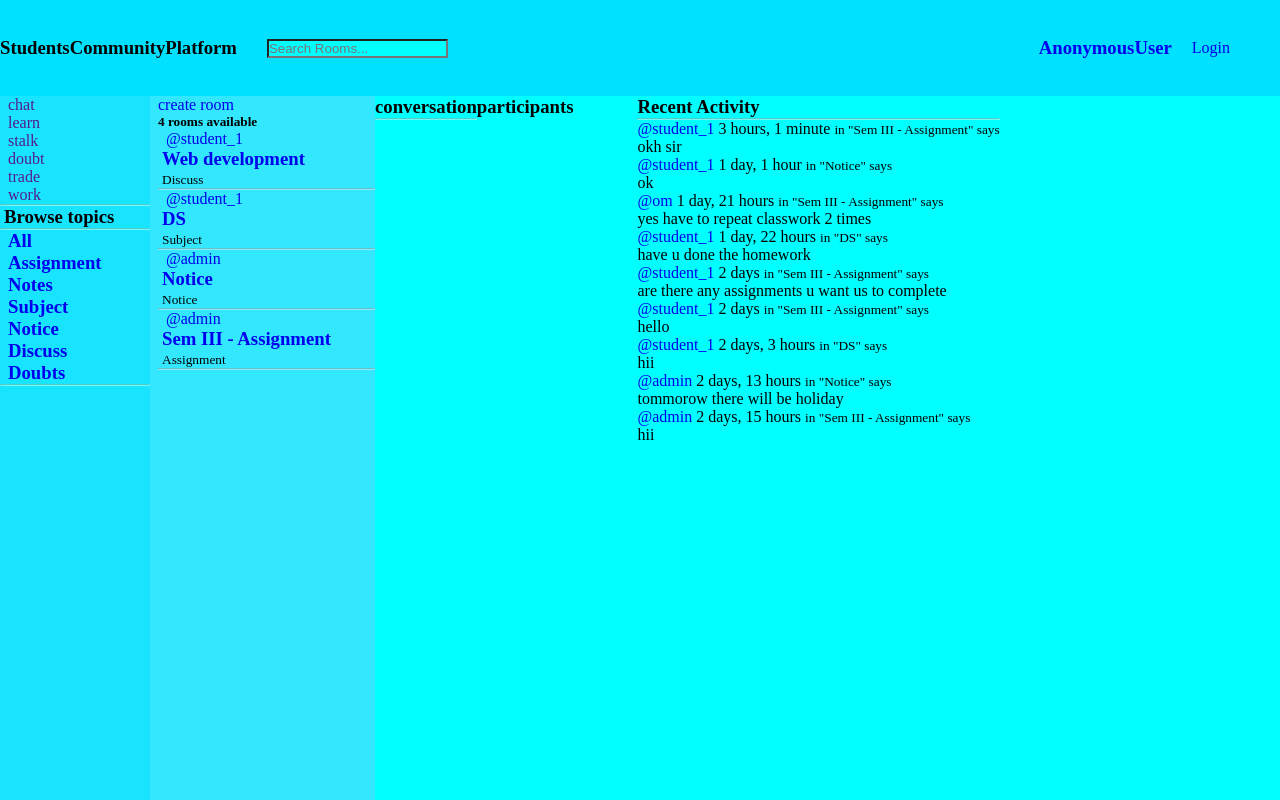
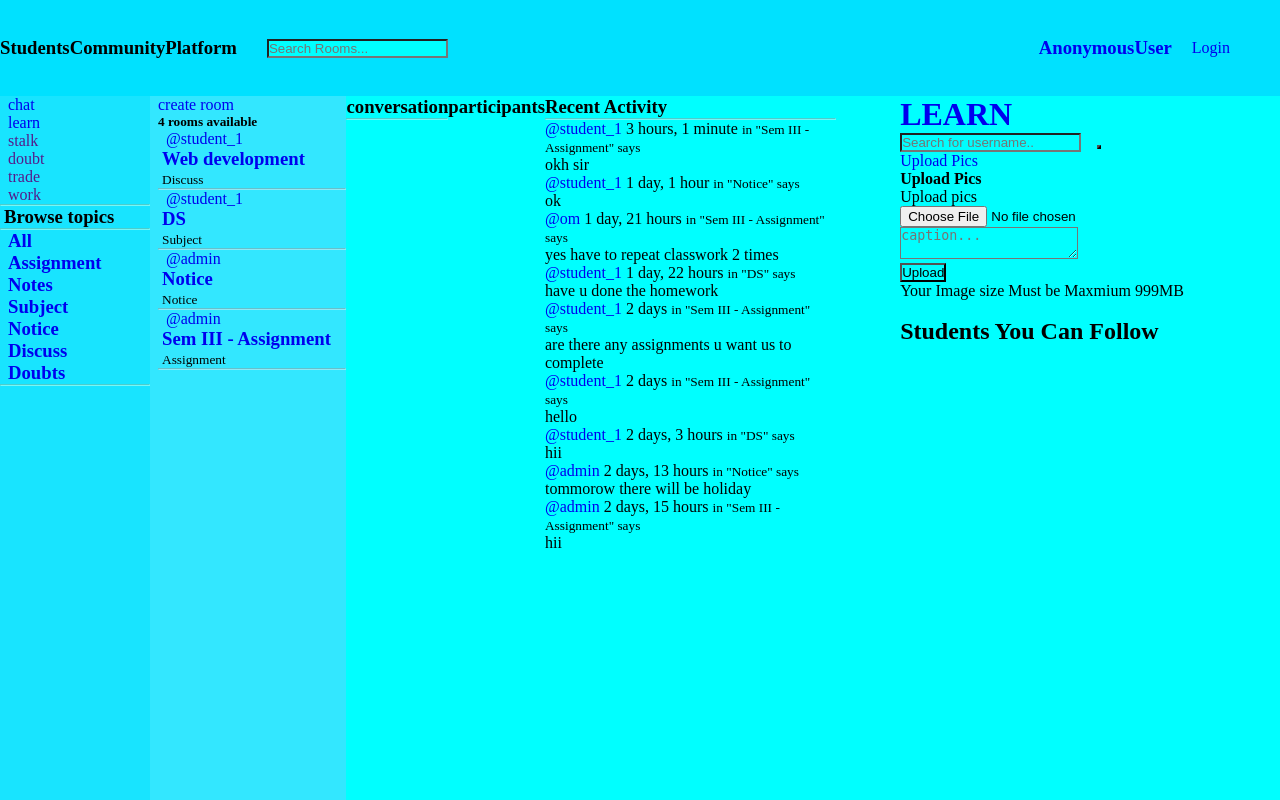
Before and after one commit to AdarshVMore/Students-Community-Platform, a Django app: page / in a window 1280 px wide. Run offline with Django 4.2, Linux system fonts and the light colour scheme; data comes from the database, SQL or seed files in the repository; both versions use the stored data as it was after the commit.

Commit message:
upload images in learn section

```diff
--- a/base/templates/base/home.html
+++ b/base/templates/base/home.html
@@ -129,8 +129,8 @@
     <div class="browse_topics">
         <div class="app-section">
             <ul class="links">
-                <li><a href="">chat</a></li>
-                <li><a href="">learn</a></li>
+                <li><a href="/">chat</a></li>
+                <li><a href="{% url 'learn' %}">learn</a></li>
                 <li><a href="">stalk</a></li>
                 <li><a href="">doubt</a></li>
                 <li><a href="">trade</a></li>
@@ -159,10 +159,13 @@
         {%include 'base/room.html' %}
     </div>
 
+    <div>
+        {%include 'base/index.html' %}
+    </div>
 
-    <div class="recent-activity">
+    <!-- <div class="recent-activity">
         {% include 'base/activitysection.html' %}
-    </div>
+    </div> -->
 
 
 </div>
--- /dev/null
+++ b/base/templates/base/index.html
@@ -0,0 +1,265 @@
+{% extends 'main.html' %}
+{% load static %}
+
+<!DOCTYPE html>
+<html lang="en">
+
+
+
+<head>
+    <meta charset="UTF-8">
+    <meta name="viewport" content="width=device-width, initial-scale=1.0">
+    <link href="{% static 'favicon.png' %}" rel="icon" type="image/png">
+    <title>Learn</title>
+    <meta charset="utf-8">
+    <meta name="viewport" content="width=device-width, initial-scale=1">
+    <!-- <link rel="stylesheet" href="{% static 'assets/css/icons.css' %}">
+    <link rel="stylesheet" href="{% static 'assets/css/uikit.css' %}">
+    <link rel="stylesheet" href="{% static 'assets/css/style.css' %}">
+    <link rel="stylesheet" href="{% static 'assets/css/tailwind.css' %}"> -->
+
+    <link rel="stylesheet" href="https://cdnjs.cloud
+    flare.com/ajax/libs/font-awesome/4.7.0/css/font-awesome.min.css">
+</head>
+
+<body>
+    {% block content %}
+
+    <header>
+        <div class="header_inner">
+            <form action="/search" method="POST">
+                {% csrf_token %}
+                <div class="left-side">
+                    <!-- Logo -->
+                    <div id="logo" class=" uk-hidden@s">
+                        <a href="home.html">
+                            <b>
+                                <h1 style="text-transform: uppercase;">Learn</h1>
+                            </b>
+                        </a>
+                    </div>
+
+
+
+                    <input type="text" name="username" placeholder="Search for username..">&nbsp; &nbsp;
+                    <button type="submit"><i class="fa fa-search fa-1x"></i></button>
+
+                </div>
+            </form>
+            <div class="right-side lg:pr-4">
+                <!-- upload -->
+                <a href="#"
+                    class="bg-pink-500 flex font-bold hidden hover:bg-pink-600 hover:text-white inline-block items-center lg:block max-h-10 mr-4 px-4 py-2 rounded shado text-white">
+                    <ion-icon name="add-circle" class="-mb-1
+                             mr-1 opacity-90 text-xl uilus-circle"></ion-icon> Upload Pics
+                </a>
+                <!-- upload dropdown box -->
+                <div uk-dropdown="pos: top-right;mode:click ; animation: uk-animation-slide-bottom-small"
+                    class="header_dropdown">
+
+                    <!-- notivication header -->
+                    <div class="px-4 py-3 -mx-5 -mt-4 mb-5 border-b">
+                        <h4>Upload Pics</h4>
+                    </div>
+
+                    <!-- notification contents -->
+                    <div class="flex justify-center flex-center text-center">
+
+                        <div class="flex flex-col choose-upload text-center">
+
+
+
+                            <form action="upload" method="POST" enctype="multipart/form-data">
+                                {% csrf_token %}
+                                <p class="my-3 leading-6"> Upload pics
+                                </p>
+                                <div>
+                                    <input type="file" name="image_upload">
+                                    <textarea class="button soft-warning small" name="caption"
+                                        placeholder="caption..."></textarea>
+                                    <br>
+                                    <button class="button bg-blue-700" type="submit">Upload</button>
+                                </div>
+                            </form>
+
+                        </div>
+
+                    </div>
+                    <div class="px-4 py-3 -mx-5 -mb-4 mt-5 border-t text-sm">
+                        Your Image size Must be Maxmium 999MB
+                    </div>
+                </div>
+
+
+                <a href="#">
+                    <img src="{{user_profile.profileimg.url}}" class="header-avatar" alt="">
+                </a>
+
+
+            </div>
+        </div>
+    </header>
+
+    <div class="container m-auto">
+
+
+        <div class="lg:flex justify-center lg:space-x-10 lg:space-y-0 space-y-5">
+
+            <div class="space-y-5 flex-shrink-0 lg:w-7/12">
+
+                <!-- post 1-->
+
+                {% for post in posts reversed %}
+                <div class="bg-white shadow rounded-md  -mx-2 lg:mx-0">
+
+                    <!-- post header-->
+                    <div class="flex justify-between items-center px-4 py-3">
+                        <div class="flex flex-1 items-center space-x-4">
+
+                            <span class="block font-semibold "><a
+                                    href="/profile/{{post.user}}">@{{post.user}}</a></span>
+                        </div>
+                        <div>
+                            <a href="#"> <i
+                                    class="icon-feather-more-horizontal text-2xl hover:bg-gray-200 rounded-full p-2 transition -mr-1 "></i>
+                            </a>
+                            <div class="bg-white w-56 shadow-md mx-auto p-2 mt-12 rounded-md text-gray-500 hidden text-base border border-gray-100  "
+                                uk-drop="mode: hover;pos: top-right">
+
+                                    <li>
+                                        <a href="#"
+                                            class="flex items-center px-3 py-2 text-red-500 hover:bg-red-100 hover:text-red-500 rounded-md ">
+                                            <i class="uil-trash-alt mr-1"></i> Delete Post
+                                        </a>
+                                    </li>
+                                </ul>
+
+                            </div>
+                        </div>
+                    </div>
+
+                    <div uk-lightbox>
+                        <a href="{{post.image.url}}">
+                            <img src="{{post.image.url}}" alt="">
+                        </a>
+                    </div>
+
+
+                    <div class="py-3 px-4 space-y-3">
+
+                        <div class="flex space-x-4 lg:font-bold">
+                            <a href="/like-post?post_id={{post.id}}" class="flex items-center space-x-2">
+                                <div class="p-2 rounded-full text-black">
+                                    <svg xmlns="http://www.w3.org/2000/svg" viewBox="0 0 20 20" fill="currentColor"
+                                        width="25" height="25" class="">
+                                        <path
+                                            d="M2 10.5a1.5 1.5 0 113 0v6a1.5 1.5 0 01-3 0v-6zM6 10.333v5.43a2 2 0 001.106 1.79l.05.025A4 4 0 008.943 18h5.416a2 2 0 001.962-1.608l1.2-6A2 2 0 0015.56 8H12V4a2 2 0 00-2-2 1 1 0 00-1 1v.667a4 4 0 01-.8 2.4L6.8 7.933a4 4 0 00-.8 2.4z" />
+                                    </svg>
+                                    {% if post.no_of_likes == 0 %}
+                                    <p>No likes</p>
+                                    {% elif post.no_of_likes == 1 %}
+                                    <p>Liked by {{post.no_of_likes}} person</p>
+                                    {% else %}
+                                    <p>Liked by {{post.no_of_likes}} people</p>
+                                    {% endif %}
+                                </div>
+
+                            </a>
+
+                            <a href="{{post.image.url}}" class="flex items-center space-x-2 flex-1 justify-end"
+                                download>
+                                <svg xmlns="http://www.w3.org/2000/svg" xmlns:xlink="http://www.w3.org/1999/xlink"
+                                    aria-hidden="true" role="img" width="25" height="25"
+                                    preserveAspectRatio="xMidYMid meet" viewBox="0 0 16 16">
+                                    <g fill="currentColor">
+                                        <path
+                                            d="M8.5 1.5A1.5 1.5 0 0 1 10 0h4a2 2 0 0 1 2 2v12a2 2 0 0 1-2 2H2a2 2 0 0 1-2-2V2a2 2 0 0 1 2-2h6c-.314.418-.5.937-.5 1.5v6h-2a.5.5 0 0 0-.354.854l2.5 2.5a.5.5 0 0 0 .708 0l2.5-2.5A.5.5 0 0 0 10.5 7.5h-2v-6z" />
+                                    </g>
+                                </svg>
+
+                            </a>
+                        </div>
+
+                        <p>
+                            <a href="/profile/{{post.user}}"><strong>{{post.user}}</strong></a> {{post.caption}}
+                        </p>
+
+                    </div>
+
+                </div>
+                {% endfor %}
+
+
+
+
+            </div>
+
+            <!-- right sidebar-->
+            <div class="lg:w-5/12">
+
+                <div class="bg-white  shadow-md rounded-md overflow-hidden">
+
+                    <div class="bg-gray-50  border-b border-gray-100 flex items-baseline justify-between py-4 px-6 ">
+                        <h2 class="font-semibold text-lg">Students You Can Follow</h2>
+                        <!-- <a href="#"> Refresh</a> -->
+                    </div>
+
+                    <div class="divide-gray-300 divide-gray-50 divide-opacity-50 divide-y px-4 ">
+
+                        {% for suggestion in suggestions_username_profile_list %}
+                        <div class="flex items-center justify-between py-3">
+                            <div class="flex flex-1 items-center space-x-4">
+                                <a href="/profile/{{suggestion.user}}">
+                                    <img src="{{suggestion.profileimg.url}}" class="bg-gray-200 rounded-full w-10 h-10">
+                                </a>
+                                <div class="flex flex-col">
+                                    <span class="block capitalize font-semibold"> {{suggestion.user}} </span>
+                                    <span class="block capitalize text-sm"> {{suggestion.bio}} </span>
+                                </div>
+                            </div>
+
+                            <a href="/profile/{{suggestion.user}}"
+                                class="border border-gray-200 font-semibold px-4 py-1 rounded-full hover:bg-pink-600 hover:text-white hover:border-pink-600 ">
+                                View User </a>
+                        </div>
+                        {% endfor %}
+
+                    </div>
+
+                </div>
+
+
+
+            </div>
+
+        </div>
+
+
+    </div>
+
+    </div>
+
+    </div>
+
+
+
+
+
+
+
+
+    <!-- Scripts
+    ================================================== -->
+    <!-- <script src="{% static 'assets/js/tippy.all.min.js' %}"></script>
+    <script src="{% static 'assets/js/jquery-3.3.1.min.js' %}"></script>
+    <script src="{% static 'assets/js/uikit.js' %}"></script>
+    <script src="{% static 'assets/js/simplebar.js' %}"></script>
+    <script src="{% static 'assets/js/custom.js' %}"></script> -->
+
+
+    <script src="{% static '../../unpkg.com/ionicons%405.2.3/dist/ionicons.js' %}"></script>
+    {% endblock %}
+</body>
+
+
+</html>
--- a/base/templates/base/room.html
+++ b/base/templates/base/room.html
@@ -47,6 +47,28 @@
     </div>
     {% endfor %}
   </div>
+  <div>
+    <div>
+      <h3>Recent Activity</h3>
+    <hr />
+    {% for message in room_messages %}
+    <div>
+      <p>
+        <a href="{% url 'profile' message.user.id%}">@{{message.user}}</a> {{message.created|timesince}}
+        <small> in "{{message.room}}" says</small>
+      </p>
+
+      <div>
+        <p>{{message}}</p>
+      </div>
+      {% if request.user == message.user%}
+      <a href="{% url 'deletemessage' message.id %}">Delete</a>
+      {% endif %}
+    </div>
+    {% endfor %}
+
+    </div>
+  </div>
 
 
 
--- a/base/urls.py
+++ b/base/urls.py
@@ -15,6 +15,8 @@
     path('deleteroom/<str:x>/', views.deleteRoom , name = 'deleteroom'),
     path('deletemessage/<str:x>/', views.deleteMessage , name = 'deletemessage'),
 
+    path('learn/', views.learnSection, name='learn'),
+    path('upload/', views.upload, name='upload'),
 
 
 
--- a/base/views.py
+++ b/base/views.py
@@ -11,9 +11,13 @@
 from django.contrib.auth.decorators import login_required
 from django.contrib.auth.forms import UserCreationForm
 
+from .models import Room, Topic, Message, Profile, Post, LikePost, FollowersCount
+from itertools import chain
+import random
+
+
 
 # Create your views here.
-from .models import Room, Topic, Message
 
 rooms = [
     {'id': 1, 'name':'adarsh'},
@@ -171,3 +175,71 @@
 
 
     return render(request, 'base/deleteroom.html', {'obj':message})
+
+
+
+
+
+
+
+
+
+def learnSection(request):
+    # user_object = User.objects.get(username=request.user.username)
+    # user_profile = Profile.objects.get(user=user_object)
+    user_following_list = []
+    feed = []
+
+    user_following = FollowersCount.objects.filter(follower=request.user.username)
+
+    for users in user_following:
+        user_following_list.append(users.user)
+
+    for usernames in user_following_list:
+        feed_lists = Post.objects.filter(user=usernames)
+        feed.append(feed_lists)
+
+    feed_list = list(chain(*feed))
+
+    # user suggestion starts
+    all_users = User.objects.all()
+    user_following_all = []
+
+    for user in user_following:
+        user_list = User.objects.get(username=user.user)
+        user_following_all.append(user_list)
+
+    new_suggestions_list = [x for x in list(all_users) if (x not in list(user_following_all))]
+    current_user = User.objects.filter(username=request.user.username)
+    final_suggestions_list = [x for x in list(new_suggestions_list) if ( x not in list(current_user))]
+    random.shuffle(final_suggestions_list)
+
+    username_profile = []
+    username_profile_list = []
+
+    for users in final_suggestions_list:
+        username_profile.append(users.id)
+
+    for ids in username_profile:
+        profile_lists = Profile.objects.filter(id_user=ids)
+        username_profile_list.append(profile_lists)
+
+    suggestions_username_profile_list = list(chain(*username_profile_list))
+
+
+    return render(request, 'base/home.html', { 'posts':feed_list, 'suggestions_username_profile_list': suggestions_username_profile_list[:4]})#user_profile': user_profile
+
+# @login_required(login_url='signin')
+def upload(request):
+
+    if request.method == 'POST':
+        user = request.user.username
+        image = request.FILES.get('image_upload')
+        caption = request.POST['caption']
+
+        new_post = Post.objects.create(user=user, image=image, caption=caption)
+        new_post.save()
+
+        return redirect('/learn')
+    else:
+        return redirect('/learn')
```
Also changed, not shown: base/admin.py (+6 -1 lines), base/models.py (+51 -0 lines), base/migrations/0006_followerscount_likepost_post_profile.py (added), base/migrations/0007_alter_profile_profileimg.py (added), db.sqlite3, post_images/Screenshot_2022-07-07_134114.png (added), studybud/settings.py (line endings or trailing spaces).
